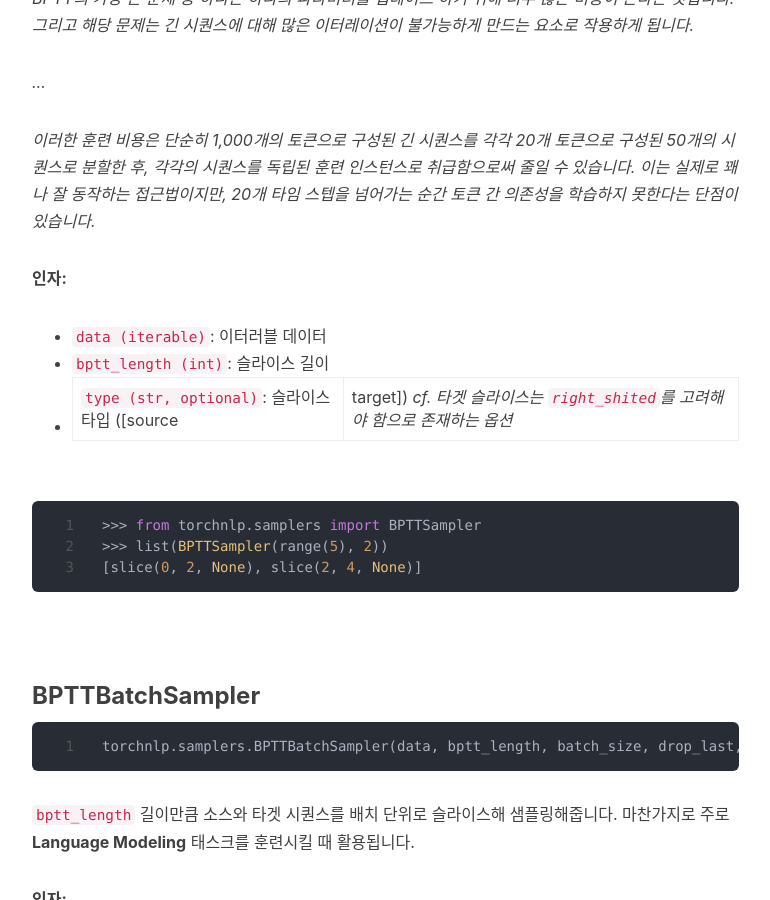
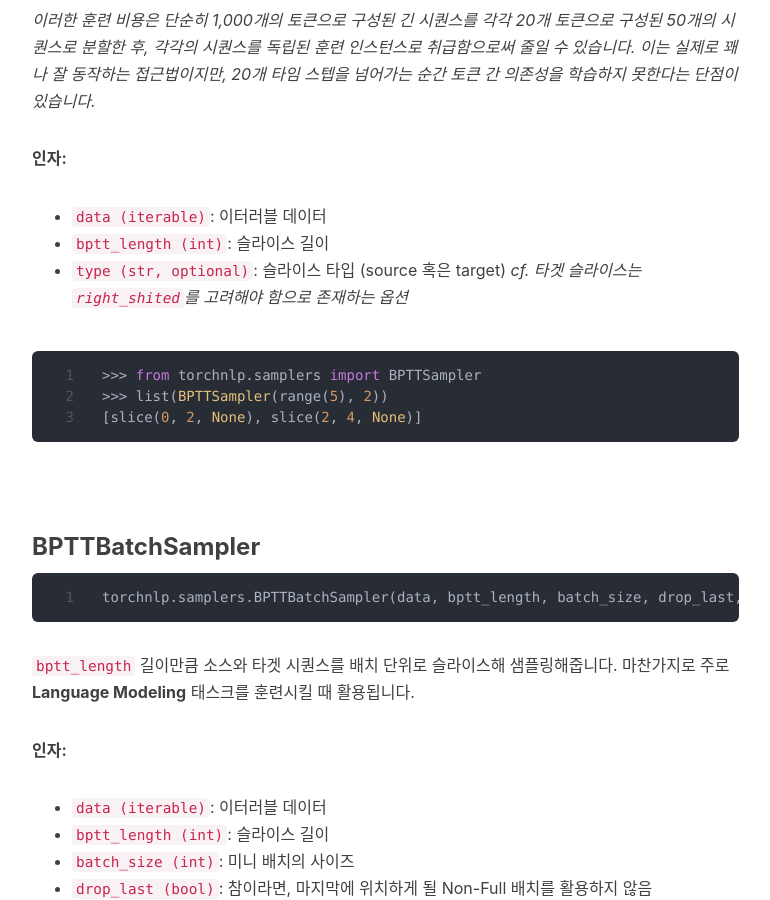
Before and after one commit to Huffon/huffon.github.io, a Jekyll site: the page built from _posts/2020-06-02-sampler.md, in a window 1280 px wide and 900 px high, scrolled down 4773 px. Shown: the whole window, without its empty margins (233-1003 px from the left). Built offline with Jekyll 4.4.1, drawn with Linux system fonts in a browser that asks for light colours; nearby versions of some CDN libraries; comment, search, counter and statistics services are not loaded; some of the changed text lies outside the part shown.

Commit message:
modify errors

````diff
--- a/_posts/2020-06-02-sampler.md
+++ b/_posts/2020-06-02-sampler.md
@@ -165,20 +165,16 @@ torchnlp.samplers.BPTTSampler(data, bptt_length, type_='source')
 
 `bptt_length` 길이만큼 소스와 타겟 시퀀스를 슬라이스해 샘플링해줍니다. 주로 **Language Modeling** 태스크를 훈련시킬 때 활용됩니다.
 
-_Truncated backpropagation은 시계열 모델을 훈련시키기 위한 실용적인 기법입니다._
-
-_…_
-
-_BPTT의 가장 큰 문제 중 하나는 하나의 파라미터를 업데이트 하기 위해 너무 많은 비용이 든다는 것입니다. 그리고 해당 문제는 긴 시퀀스에 대해 많은 이터레이션이 불가능하게 만드는 요소로 작용하게 됩니다._
-
-_…_
-
+_Truncated backpropagation은 시계열 모델을 훈련시키기 위한 실용적인 기법입니다._<br/>
+_…_<br/>
+_BPTT의 가장 큰 문제 중 하나는 하나의 파라미터를 업데이트 하기 위해 너무 많은 비용이 든다는 것입니다. 그리고 해당 문제는 긴 시퀀스에 대해 많은 이터레이션이 불가능하게 만드는 요소로 작용하게 됩니다._<br/>
+_…_<br/>
 _이러한 훈련 비용은 단순히 1,000개의 토큰으로 구성된 긴 시퀀스를 각각 20개 토큰으로 구성된 50개의 시퀀스로 분할한 후, 각각의 시퀀스를 독립된 훈련 인스턴스로 취급함으로써 줄일 수 있습니다. 이는 실제로 꽤나 잘 동작하는 접근법이지만, 20개 타임 스텝을 넘어가는 순간 토큰 간 의존성을 학습하지 못한다는 단점이 있습니다._
 
 **인자:**
 - `data (iterable)`: 이터러블 데이터
 - `bptt_length (int)`: 슬라이스 길이
-- `type (str, optional)`: 슬라이스 타입 ([source|target]) _cf. 타겟 슬라이스는 `right_shited`를 고려해야 함으로 존재하는 옵션_
+- `type (str, optional)`: 슬라이스 타입 (source 혹은 target) _cf. 타겟 슬라이스는 `right_shited`를 고려해야 함으로 존재하는 옵션_
 
 ```python
 >>> from torchnlp.samplers import BPTTSampler
````
Also changed, not shown: other parts of _posts/2020-06-02-sampler.md (+1 -1 lines).
